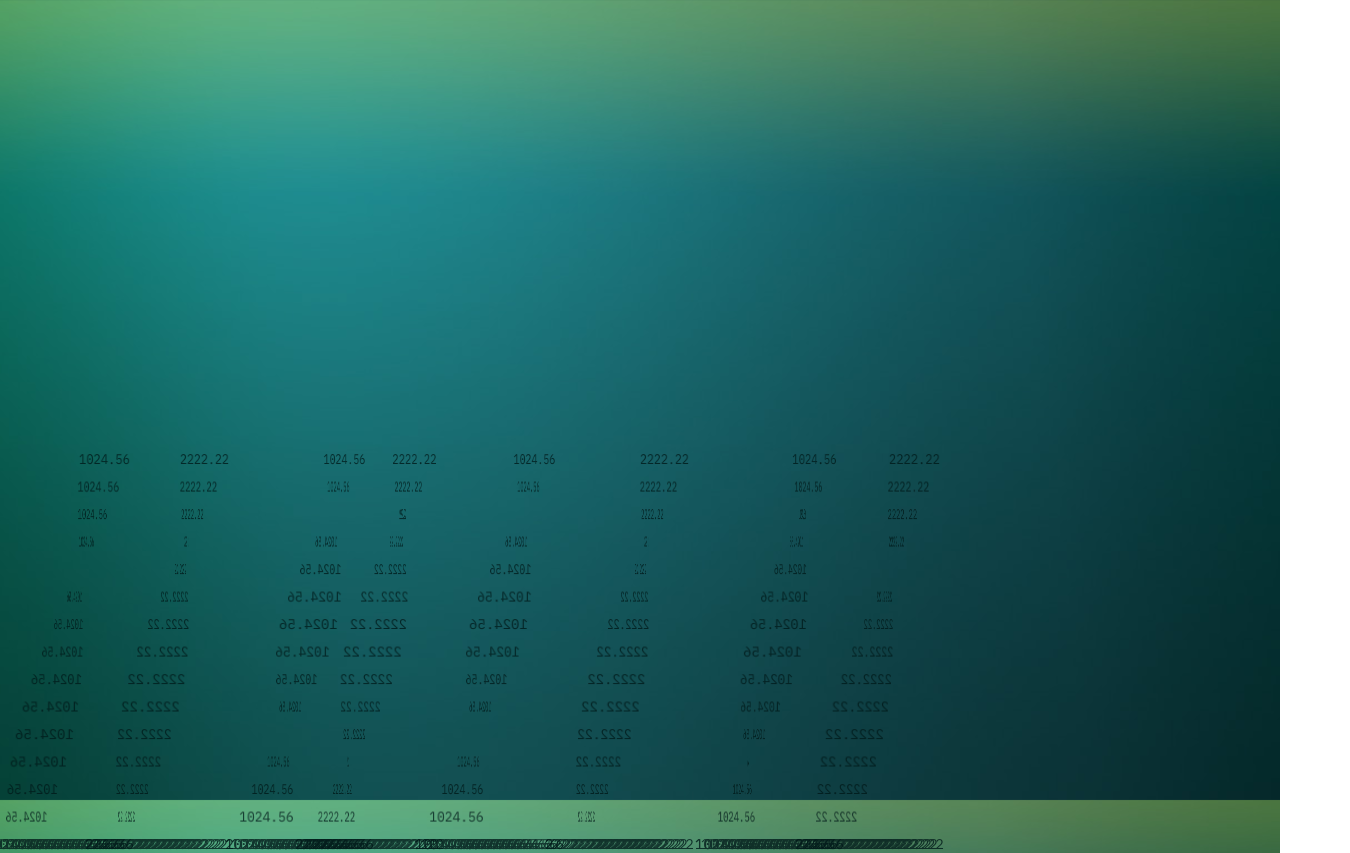
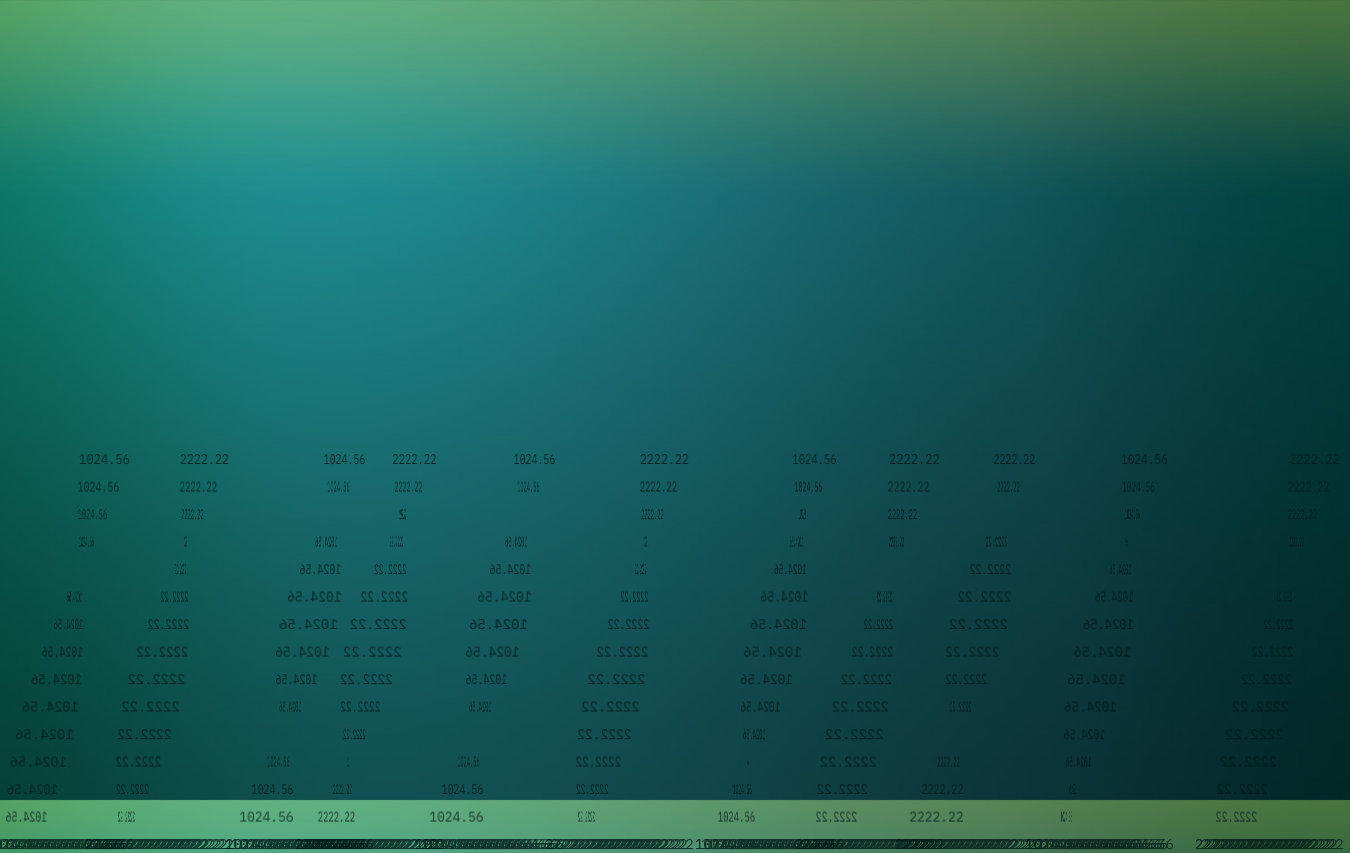
Before and after one commit to aarnadlr/kelp-spiral, a website: page app/index.html in a window 1280 px wide. Shown: the whole page, 1350 px wide, since content can reach past the window. Drawn offline with Linux system fonts and the light colour scheme.

Commit message:
Eleven strands. Need to add some more, or space them out. Also, try varying the wavelength/depth of each strand.

```diff
--- a/app/index.html
+++ b/app/index.html
@@ -839,6 +839,313 @@
     </ul>
   </div>
 
+  <div class="strand ninth">
+      <ul>
+        <li>
+          2222.22
+        </li>
+        <li>
+          2222.22
+        </li>
+        <li>
+          2222.22
+        </li>
+        <li>
+          2222.22
+        </li>
+        <li>
+          2222.22
+        </li>
+        <li>
+          2222.22
+        </li>
+        <li>
+          2222.22
+        </li>
+        <li>
+          2222.22
+        </li>
+        <li>
+          2222.22
+        </li>
+        <li>
+          2222.22
+        </li>
+        <li>
+          2222.22
+        </li>
+        <li>
+          2222.22
+        </li>
+        <li>
+          2222.22
+        </li>
+        <li>
+          2222.22
+        </li>
+        <li>
+          2222.22
+        </li>
+        <li>
+          2222.22
+        </li>
+
+        <li>
+          2222.22
+        </li>
+        <li>
+          2222.22
+        </li>
+        <li>
+          2222.22
+        </li>
+        <li>
+          2222.22
+        </li>
+        <li>
+          2222.22
+        </li>
+        <li>
+          2222.22
+        </li>
+        <li>
+          2222.22
+        </li>
+        <li>
+          2222.22
+        </li>
+        <li>
+          2222.22
+        </li>
+        <li>
+          2222.22
+        </li>
+        <li>
+          2222.22
+        </li>
+        <li>
+          2222.22
+        </li>
+        <li>
+          2222.22
+        </li>
+        <li>
+          2222.22
+        </li>
+        <li>
+          2222.22
+        </li>
+        <li>
+          2222.22
+        </li>
+      </ul>
+  </div>
+
+  <div class="strand tenth">
+    <ul>
+      <li>
+        1024.56
+      </li>
+      <li>
+        1024.56
+      </li>
+      <li>
+        1024.56
+      </li>
+      <li>
+        1024.56
+      </li>
+      <li>
+        1024.56
+      </li>
+      <li>
+        1024.56
+      </li>
+      <li>
+        1024.56
+      </li>
+      <li>
+        1024.56
+      </li>
+      <li>
+        1024.56
+      </li>
+      <li>
+        1024.56
+      </li>
+      <li>
+        1024.56
+      </li>
+      <li>
+        1024.56
+      </li>
+      <li>
+        1024.56
+      </li>
+      <li>
+        1024.56
+      </li>
+      <li>
+        1024.56
+      </li>
+      <li>
+        1024.56
+      </li>
+
+      <li>
+        1024.56
+      </li>
+      <li>
+        1024.56
+      </li>
+      <li>
+        1024.56
+      </li>
+      <li>
+        1024.56
+      </li>
+      <li>
+        1024.56
+      </li>
+      <li>
+        1024.56
+      </li>
+      <li>
+        1024.56
+      </li>
+      <li>
+        1024.56
+      </li>
+      <li>
+        1024.56
+      </li>
+      <li>
+        1024.56
+      </li>
+      <li>
+        1024.56
+      </li>
+      <li>
+        1024.56
+      </li>
+      <li>
+        1024.56
+      </li>
+      <li>
+        1024.56
+      </li>
+      <li>
+        1024.56
+      </li>
+      <li>
+        1024.56
+      </li>
+
+    </ul>
+  </div>
+
+  <div class="strand eleventh">
+    <ul>
+      <li>
+        2222.22
+      </li>
+      <li>
+        2222.22
+      </li>
+      <li>
+        2222.22
+      </li>
+      <li>
+        2222.22
+      </li>
+      <li>
+        2222.22
+      </li>
+      <li>
+        2222.22
+      </li>
+      <li>
+        2222.22
+      </li>
+      <li>
+        2222.22
+      </li>
+      <li>
+        2222.22
+      </li>
+      <li>
+        2222.22
+      </li>
+      <li>
+        2222.22
+      </li>
+      <li>
+        2222.22
+      </li>
+      <li>
+        2222.22
+      </li>
+      <li>
+        2222.22
+      </li>
+      <li>
+        2222.22
+      </li>
+      <li>
+        2222.22
+      </li>
+
+      <li>
+        2222.22
+      </li>
+      <li>
+        2222.22
+      </li>
+      <li>
+        2222.22
+      </li>
+      <li>
+        2222.22
+      </li>
+      <li>
+        2222.22
+      </li>
+      <li>
+        2222.22
+      </li>
+      <li>
+        2222.22
+      </li>
+      <li>
+        2222.22
+      </li>
+      <li>
+        2222.22
+      </li>
+      <li>
+        2222.22
+      </li>
+      <li>
+        2222.22
+      </li>
+      <li>
+        2222.22
+      </li>
+      <li>
+        2222.22
+      </li>
+      <li>
+        2222.22
+      </li>
+      <li>
+        2222.22
+      </li>
+      <li>
+        2222.22
+      </li>
+    </ul>
+  </div>
+
 </div>
 </div>
 
--- a/src/scss/modules/_app.scss
+++ b/src/scss/modules/_app.scss
@@ -82,6 +82,15 @@ body {
 .eighth{
     left:950px;
 }
+.ninth{
+    left:1050px;
+}
+.tenth{
+    left:1180px;
+}
+.eleventh{
+    left:1350px;
+}
 
 
 
@@ -135,6 +144,15 @@ li {
 	animation: #{$lines/$delayandduration}s spiral-staircase7 linear infinite;
 }
 .eighth li {
+	animation: #{$lines/$delayandduration}s spiral-staircase8 linear infinite;
+}
+.ninth li {
+	animation: #{$lines/$delayandduration}s spiral-staircase5 linear infinite;
+}
+.tenth li {
+	animation: #{$lines/$delayandduration}s spiral-staircase3 linear infinite;
+}
+.eleventh li {
 	animation: #{$lines/$delayandduration}s spiral-staircase8 linear infinite;
 }
 
```
Also changed, not shown: app/assets/css/style.css, app/assets/css/style.min.css.
